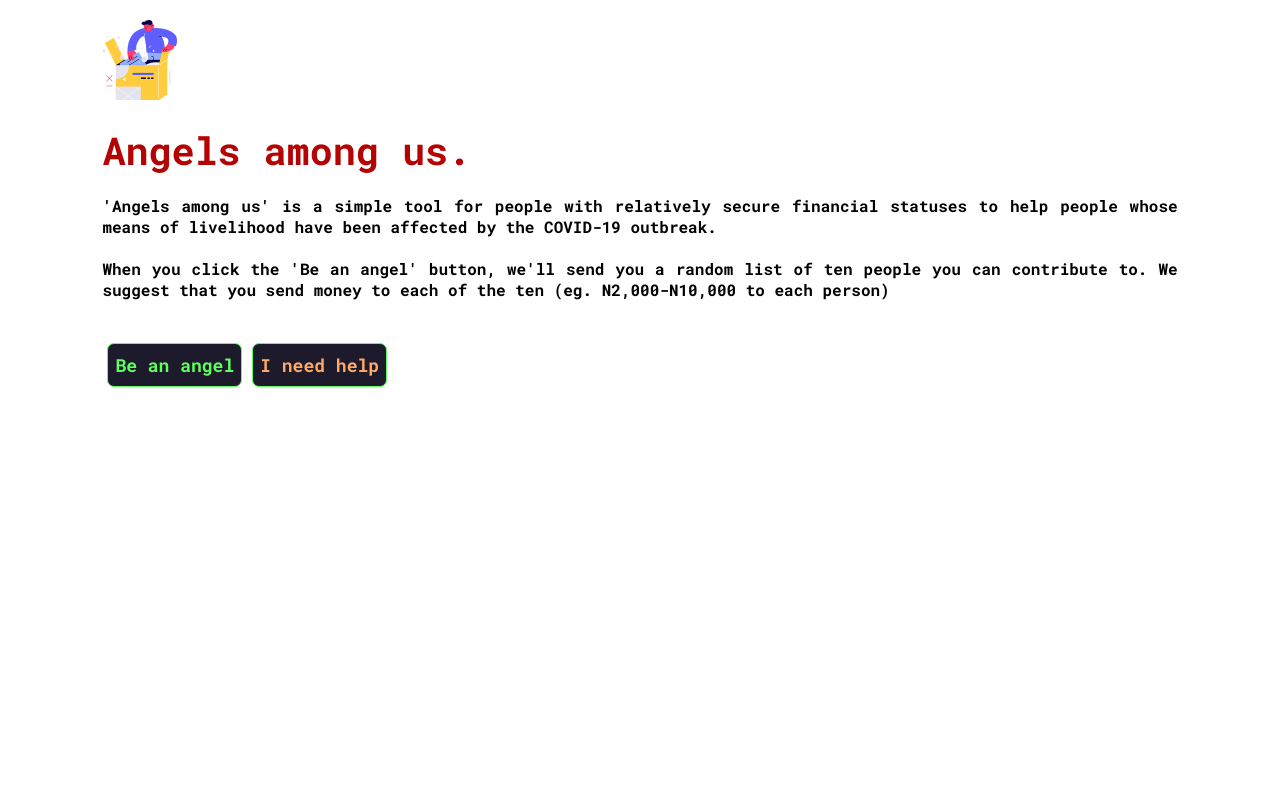
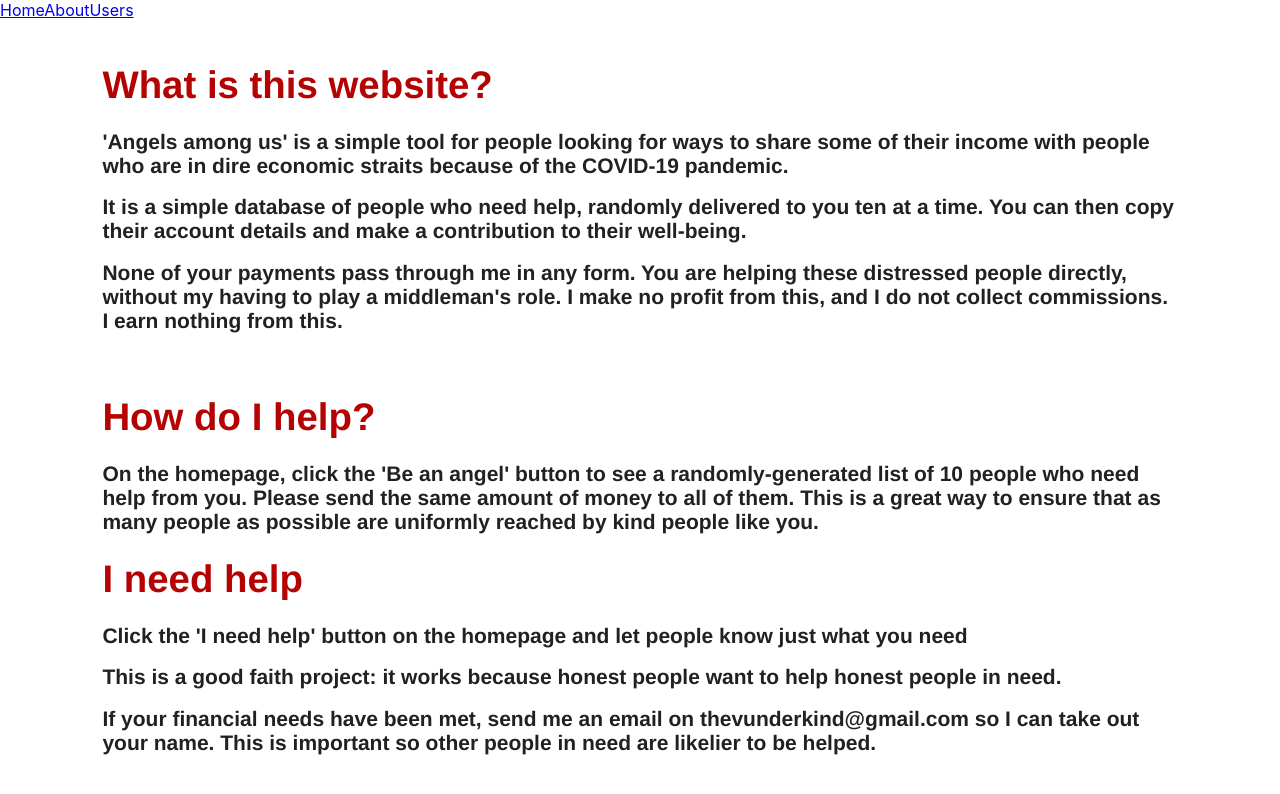
Before and after one commit to vunderkind/good-faith, a React (Create React App) app: page /about in a window 1280 px wide. Shown: the top 794 px of the page. Built offline with nearby package versions, Linux system fonts and the light colour scheme.

Commit message:
Add about page

```diff
--- a/src/About.js
+++ b/src/About.js
@@ -3,9 +3,19 @@ import './App.css'
 
 const About = () => {
     return(
-        <div>
-            <h2>About</h2>
-            <h3>Na wa oh</h3>
+        <div className="App2">
+            <h1>What is this website?</h1>
+            <h2>'Angels among us' is a simple tool for people looking for ways to share some of their income with people who are in dire economic straits because of the COVID-19 pandemic.</h2>
+            <h2>It is a simple database of people who need help, randomly delivered to you ten at a time. You can then copy their account details and make a contribution to their well-being.</h2>
+            <h2>None of your payments pass through me in any form. You are helping these distressed people directly, without my having to play a middleman's role. I make no profit from this, and I do not collect commissions. I earn nothing from this.</h2>
+            <br/>
+            <h1>How do I help?</h1>
+            <h2>On the homepage, click the 'Be an angel' button to see a randomly-generated list of 10 people who need help from you. Please send the same amount of money to all of them. This is a great way to ensure that as many people as possible are uniformly reached by kind people like you.</h2>
+            <h1>I need help</h1>
+            <h2>Click the 'I need help' button on the homepage and let people know just what you need</h2>
+            <h2>This is a good faith project: it works because honest people want to help honest people in need.</h2>
+            <h2>If your financial needs have been met, send me an email on thevunderkind@gmail.com so I can take out your name. This is important so other people in need are likelier to be helped.</h2>
+
         </div>
     )
 }
--- a/src/App.css
+++ b/src/App.css
@@ -13,6 +13,19 @@
   font-size: larger;
 }
 
+.App2 {
+  text-align: left;
+  padding-top: 20px;
+  padding-left: 8vw;
+  padding-right: 8vw;
+  color: rgb(33, 33, 33);
+  font-family: 'Helvetica';
+  font-size: larger;
+}
+
+.App2 h2 {
+  font-size: 21px
+}
 h1 {
   color: rgb(181, 2, 2);
   text-align: left;
--- a/src/App.js
+++ b/src/App.js
@@ -2,6 +2,7 @@ import React from 'react'
 import {BrowserRouter as Router, Switch, Route, Link} from 'react-router-dom'
 import Home from './Home'
 import About from './About'
+import './App.css'
 
 const App = () => {
     return (
@@ -10,16 +11,16 @@ const App = () => {
             <Link to='/'>Home</Link>
             <Link to='/about'>About</Link>
             <Link to="/users">Users</Link>
-        </Router>
 
         <Switch>
-        <Route path="/">
+        <Route exact path="/">
             <Home />
           </Route>
           <Route path="/about">
             <About />
           </Route>
         </Switch>
+        </Router>
         </>
     )
 }
--- a/src/index.js
+++ b/src/index.js
@@ -1,7 +1,8 @@
 import React from 'react';
 import ReactDOM from 'react-dom';
 import './index.css';
-import App from './Home';
+import App from './App';
+import * as serviceWorker from './serviceWorker';
 
 ReactDOM.render(
     <App />,
@@ -11,3 +12,4 @@ ReactDOM.render(
 // If you want your app to work offline and load faster, you can change
 // unregister() to register() below. Note this comes with some pitfalls.
 // Learn more about service workers: https://bit.ly/CRA-PWA
+serviceWorker.unregister();
--- /dev/null
+++ b/src/serviceWorker.js
@@ -0,0 +1,141 @@
+// This optional code is used to register a service worker.
+// register() is not called by default.
+
+// This lets the app load faster on subsequent visits in production, and gives
+// it offline capabilities. However, it also means that developers (and users)
+// will only see deployed updates on subsequent visits to a page, after all the
+// existing tabs open on the page have been closed, since previously cached
+// resources are updated in the background.
+
+// To learn more about the benefits of this model and instructions on how to
+// opt-in, read https://bit.ly/CRA-PWA
+
+const isLocalhost = Boolean(
+    window.location.hostname === 'localhost' ||
+      // [::1] is the IPv6 localhost address.
+      window.location.hostname === '[::1]' ||
+      // 127.0.0.0/8 are considered localhost for IPv4.
+      window.location.hostname.match(
+        /^127(?:\.(?:25[0-5]|2[0-4][0-9]|[01]?[0-9][0-9]?)){3}$/
+      )
+  );
+
+  export function register(config) {
+    if (process.env.NODE_ENV === 'production' && 'serviceWorker' in navigator) {
+      // The URL constructor is available in all browsers that support SW.
+      const publicUrl = new URL(process.env.PUBLIC_URL, window.location.href);
+      if (publicUrl.origin !== window.location.origin) {
+        // Our service worker won't work if PUBLIC_URL is on a different origin
+        // from what our page is served on. This might happen if a CDN is used to
+        // serve assets; see https://github.com/facebook/create-react-app/issues/2374
+        return;
+      }
+
+      window.addEventListener('load', () => {
+        const swUrl = `${process.env.PUBLIC_URL}/service-worker.js`;
+
+        if (isLocalhost) {
+          // This is running on localhost. Let's check if a service worker still exists or not.
+          checkValidServiceWorker(swUrl, config);
+
+          // Add some additional logging to localhost, pointing developers to the
+          // service worker/PWA documentation.
+          navigator.serviceWorker.ready.then(() => {
+            console.log(
+              'This web app is being served cache-first by a service ' +
+                'worker. To learn more, visit https://bit.ly/CRA-PWA'
+            );
+          });
+        } else {
+          // Is not localhost. Just register service worker
+          registerValidSW(swUrl, config);
+        }
+      });
+    }
+  }
+
+  function registerValidSW(swUrl, config) {
+    navigator.serviceWorker
+      .register(swUrl)
+      .then(registration => {
+        registration.onupdatefound = () => {
+          const installingWorker = registration.installing;
+          if (installingWorker == null) {
+            return;
+          }
+          installingWorker.onstatechange = () => {
+            if (installingWorker.state === 'installed') {
+              if (navigator.serviceWorker.controller) {
+                // At this point, the updated precached content has been fetched,
+                // but the previous service worker will still serve the older
+                // content until all client tabs are closed.
+                console.log(
+                  'New content is available and will be used when all ' +
+                    'tabs for this page are closed. See https://bit.ly/CRA-PWA.'
+                );
+
+                // Execute callback
+                if (config && config.onUpdate) {
+                  config.onUpdate(registration);
+                }
+              } else {
+                // At this point, everything has been precached.
+                // It's the perfect time to display a
+                // "Content is cached for offline use." message.
+                console.log('Content is cached for offline use.');
+
+                // Execute callback
+                if (config && config.onSuccess) {
+                  config.onSuccess(registration);
+                }
+              }
+            }
+          };
+        };
+      })
+      .catch(error => {
+        console.error('Error during service worker registration:', error);
+      });
+  }
+
+  function checkValidServiceWorker(swUrl, config) {
+    // Check if the service worker can be found. If it can't reload the page.
+    fetch(swUrl, {
+      headers: { 'Service-Worker': 'script' },
+    })
+      .then(response => {
+        // Ensure service worker exists, and that we really are getting a JS file.
+        const contentType = response.headers.get('content-type');
+        if (
+          response.status === 404 ||
+          (contentType != null && contentType.indexOf('javascript') === -1)
+        ) {
+          // No service worker found. Probably a different app. Reload the page.
+          navigator.serviceWorker.ready.then(registration => {
+            registration.unregister().then(() => {
+              window.location.reload();
+            });
+          });
+        } else {
+          // Service worker found. Proceed as normal.
+          registerValidSW(swUrl, config);
+        }
+      })
+      .catch(() => {
+        console.log(
+          'No internet connection found. App is running in offline mode.'
+        );
+      });
+  }
+
+  export function unregister() {
+    if ('serviceWorker' in navigator) {
+      navigator.serviceWorker.ready
+        .then(registration => {
+          registration.unregister();
+        })
+        .catch(error => {
+          console.error(error.message);
+        });
+    }
+  }
```
